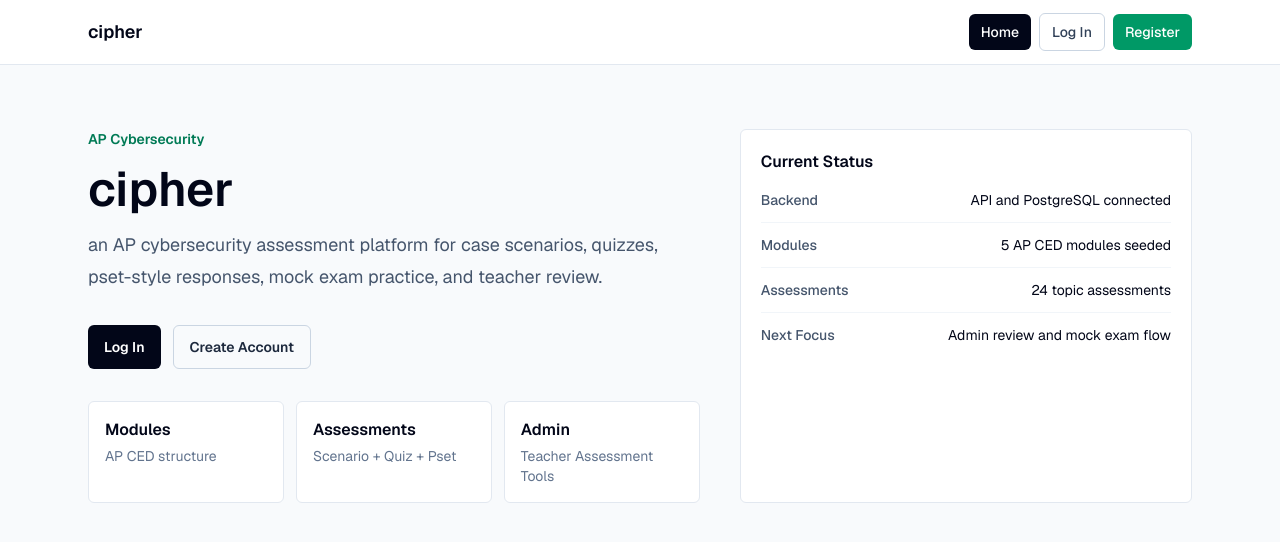
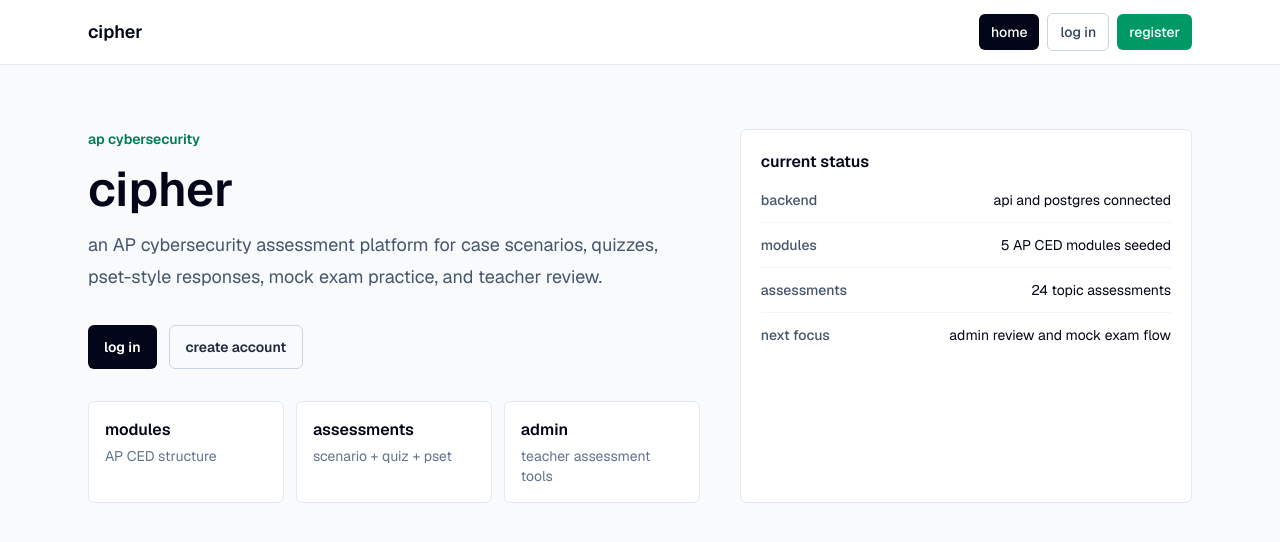
Before and after one commit to 22poco/cipher, a Next.js app in the folder frontend/: page / in a window 1280 px wide. Shown: the top 542 px of the page. Built offline with nearby package versions, Linux system fonts and the light colour scheme.

Commit message:
revert capitalization to lowercase, keep assessments merge
reverted all UI text back to lowercase style as preferred.
assessments page still redirects to /units, nav still has
no separate assessments link.

```diff
--- a/frontend/app/components/app-nav.tsx
+++ b/frontend/app/components/app-nav.tsx
@@ -6,7 +6,7 @@ import { useSyncExternalStore } from "react";
 
 import { clearSession, getStoredUser, subscribeToSessionChange } from "@/lib/auth";
 
-const publicLinks = [{ href: "/", label: "Home" }];
+const publicLinks = [{ href: "/", label: "home" }];
 const getServerUser = () => null;
 
 export function AppNav() {
@@ -33,9 +33,9 @@ export function AppNav() {
         <nav className="flex flex-wrap items-center gap-2 text-sm">
           {[
             ...publicLinks,
-            ...(user ? [{ href: "/units", label: "Modules" }] : []),
-            ...(user ? [{ href: "/dashboard", label: "Dashboard" }] : []),
-            ...(user?.role === "admin" ? [{ href: "/admin", label: "Admin" }] : []),
+            ...(user ? [{ href: "/units", label: "modules" }] : []),
+            ...(user ? [{ href: "/dashboard", label: "dashboard" }] : []),
+            ...(user?.role === "admin" ? [{ href: "/admin", label: "admin" }] : []),
           ].map((link) => {
             const isActive =
               pathname === link.href ||
@@ -63,7 +63,7 @@ export function AppNav() {
               onClick={handleLogout}
               className="rounded-md border border-slate-300 px-3 py-2 font-medium text-slate-700 transition hover:border-slate-950 hover:text-slate-950"
             >
-              Log Out
+              log out
             </button>
           ) : (
             <>
@@ -71,13 +71,13 @@ export function AppNav() {
                 href="/login"
                 className="rounded-md border border-slate-300 px-3 py-2 font-medium text-slate-700 transition hover:border-slate-950 hover:text-slate-950"
               >
-                Log In
+                log in
               </Link>
               <Link
                 href="/register"
                 className="rounded-md bg-emerald-600 px-3 py-2 font-medium text-white transition hover:bg-emerald-700"
               >
-                Register
+                register
               </Link>
             </>
           )}
--- a/frontend/app/components/auth-form.tsx
+++ b/frontend/app/components/auth-form.tsx
@@ -38,7 +38,7 @@ export function AuthForm({ mode }: AuthFormProps) {
       if (caughtError instanceof ApiError) {
         setError(caughtError.message);
       } else {
-        setError("Could not reach the cipher API.");
+        setError("could not reach the cipher api");
       }
     } finally {
       setIsSubmitting(false);
@@ -49,7 +49,7 @@ export function AuthForm({ mode }: AuthFormProps) {
     <form onSubmit={handleSubmit} className="grid gap-4">
       {isRegister ? (
         <label className="grid gap-2 text-sm font-medium text-slate-700">
-          Name
+          name
           <input
             value={name}
             onChange={(event) => setName(event.target.value)}
@@ -60,7 +60,7 @@ export function AuthForm({ mode }: AuthFormProps) {
       ) : null}
 
       <label className="grid gap-2 text-sm font-medium text-slate-700">
-        Email
+        email
         <input
           type="email"
           value={email}
@@ -71,7 +71,7 @@ export function AuthForm({ mode }: AuthFormProps) {
       </label>
 
       <label className="grid gap-2 text-sm font-medium text-slate-700">
-        Password
+        password
         <input
           type="password"
           value={password}
@@ -84,7 +84,7 @@ export function AuthForm({ mode }: AuthFormProps) {
 
       {isRegister ? (
         <fieldset className="grid gap-2">
-          <legend className="text-sm font-medium text-slate-700">Role</legend>
+          <legend className="text-sm font-medium text-slate-700">role</legend>
           <div className="grid grid-cols-2 gap-2">
             {(["student", "admin"] as UserRole[]).map((option) => (
               <label
@@ -121,7 +121,7 @@ export function AuthForm({ mode }: AuthFormProps) {
         disabled={isSubmitting}
         className="h-11 rounded-md bg-emerald-600 px-4 text-sm font-semibold text-white transition hover:bg-emerald-700 disabled:cursor-not-allowed disabled:bg-slate-300"
       >
-        {isSubmitting ? "Working..." : isRegister ? "Create Account" : "Log In"}
+        {isSubmitting ? "working..." : isRegister ? "create account" : "log in"}
       </button>
     </form>
   );
--- a/frontend/app/components/course-loader.tsx
+++ b/frontend/app/components/course-loader.tsx
@@ -33,7 +33,7 @@ export function CourseLoader<T>({ load, children }: CourseLoaderProps<T>) {
           return;
         }
 
-        setError(caughtError.message || "Could not load course content.");
+        setError(caughtError.message || "could not load course content");
       });
   }, [load, router]);
 
@@ -50,7 +50,7 @@ export function CourseLoader<T>({ load, children }: CourseLoaderProps<T>) {
   if (!data) {
     return (
       <main className="mx-auto w-full max-w-6xl px-4 py-10 sm:px-6">
-        <p className="text-sm text-slate-500">Loading course content...</p>
+        <p className="text-sm text-slate-500">loading course content...</p>
       </main>
     );
   }
--- a/frontend/app/components/protected-page.tsx
+++ b/frontend/app/components/protected-page.tsx
@@ -43,7 +43,7 @@ export function ProtectedPage({ allowedRole, children }: ProtectedPageProps) {
   if (status === "loading") {
     return (
       <main className="mx-auto w-full max-w-6xl px-4 py-10 sm:px-6">
-        <p className="text-sm text-slate-500">Checking your session...</p>
+        <p className="text-sm text-slate-500">checking your session...</p>
       </main>
     );
   }
@@ -52,7 +52,7 @@ export function ProtectedPage({ allowedRole, children }: ProtectedPageProps) {
     return (
       <main className="mx-auto w-full max-w-6xl px-4 py-10 sm:px-6">
         <div className="rounded-md border border-amber-200 bg-amber-50 p-4 text-sm text-amber-800">
-          This area is only available to {allowedRole} accounts.
+          this area is only available to {allowedRole} accounts.
         </div>
       </main>
     );
--- a/frontend/app/dashboard/page.tsx
+++ b/frontend/app/dashboard/page.tsx
@@ -41,7 +41,7 @@ function StudentDashboard({
         setUnits(unitsData);
       })
       .catch((caughtError) =>
-        setError(caughtError instanceof Error ? caughtError.message : "Could not load progress."),
+        setError(caughtError instanceof Error ? caughtError.message : "could not load progress"),
       );
   }, []);
 
@@ -77,12 +77,12 @@ function StudentDashboard({
   return (
     <main className="mx-auto grid w-full max-w-6xl gap-6 px-4 py-10 sm:px-6">
       <div className="grid gap-2">
-        <p className="text-sm font-semibold text-emerald-700">Student Dashboard</p>
+        <p className="text-sm font-semibold text-emerald-700">student dashboard</p>
         <h1 className="text-3xl font-semibold tracking-normal text-slate-950">
-          Welcome, {name}
+          welcome, {name}
         </h1>
         <p className="text-sm text-slate-600">
-          Signed in as {email} with the {role} role.
+          signed in as {email} with the {role} role.
         </p>
       </div>
 
@@ -94,16 +94,16 @@ function StudentDashboard({
 
       <section className="grid gap-4 md:grid-cols-3">
         {[
-          ["Overall Progress", `${overallPercent}% Complete`],
+          ["overall progress", `${overallPercent}% complete`],
           [
-            "Assessment Progress",
+            "assessment progress",
             progress
               ? `${completedAssessments}/${totalAssessments} assessments complete`
-              : "Loading progress...",
+              : "loading progress...",
           ],
           [
-            "Latest Quiz",
-            latestAttempt ? `${latestAttempt.score}% score` : "No attempts yet",
+            "latest quiz",
+            latestAttempt ? `${latestAttempt.score}% score` : "no attempts yet",
           ],
         ].map(([title, value]) => (
           <div key={title} className="rounded-md border border-slate-200 bg-white p-5">
@@ -116,13 +116,13 @@ function StudentDashboard({
       <section className="rounded-md border border-slate-200 bg-white p-5">
         <div className="grid gap-5 lg:grid-cols-[minmax(0,1fr)_auto] lg:items-center">
           <div className="min-w-0 lg:max-w-3xl">
-            <h2 className="text-lg font-semibold text-slate-950">Module Progress</h2>
+            <h2 className="text-lg font-semibold text-slate-950">module progress</h2>
             <div className="mt-4 grid gap-3">
               {moduleProgress.map(({ unit, completed, total, percent }) => (
                 <div key={unit.id}>
                   <div className="flex items-center justify-between gap-3 text-sm">
                     <span className="font-medium text-slate-700">
-                      Module {unit.order_index}: {unit.title}
+                      module {unit.order_index}: {unit.title}
                     </span>
                     <span className="text-slate-500">
                       {completed}/{total}
@@ -142,13 +142,13 @@ function StudentDashboard({
             href="/units"
             className="flex h-10 items-center justify-center rounded-md bg-slate-950 px-4 text-sm font-semibold text-white transition hover:bg-slate-800 lg:justify-self-end"
           >
-            View Modules
+            view modules
           </Link>
         </div>
       </section>
 
       <section className="rounded-md border border-slate-200 bg-white p-5">
-        <h2 className="text-lg font-semibold text-slate-950">Recent Quiz Attempts</h2>
+        <h2 className="text-lg font-semibold text-slate-950">recent quiz attempts</h2>
         <div className="mt-4 grid gap-2">
           {progress && progress.quiz_attempts.length > 0 ? (
             progress.quiz_attempts.slice(0, 5).map((attempt) => (
@@ -162,7 +162,7 @@ function StudentDashboard({
             ))
           ) : (
             <p className="text-sm text-slate-600">
-              No quiz attempts yet. Open an assessment to see scores here.
+              no quiz attempts yet. open an assessment to see scores here.
             </p>
           )}
         </div>
--- a/frontend/app/layout.tsx
+++ b/frontend/app/layout.tsx
@@ -15,7 +15,7 @@ const geistMono = Geist_Mono({
 
 export const metadata: Metadata = {
   title: "cipher",
-  description: "AP Cybersecurity Assessment Platform",
+  description: "ap cybersecurity learning platform",
 };
 
 export default function RootLayout({
--- a/frontend/app/login/page.tsx
+++ b/frontend/app/login/page.tsx
@@ -7,10 +7,10 @@ export default function LoginPage() {
     <main className="mx-auto grid w-full max-w-md gap-6 px-4 py-10 sm:px-6">
       <div className="grid gap-2">
         <h1 className="text-3xl font-semibold tracking-normal text-slate-950">
-          Log In
+          log in
         </h1>
         <p className="text-sm leading-6 text-slate-600">
-          Access your cipher dashboard and continue your AP Cybersecurity work.
+          access your cipher dashboard and continue your ap cybersecurity work.
         </p>
       </div>
 
@@ -19,9 +19,9 @@ export default function LoginPage() {
       </section>
 
       <p className="text-sm text-slate-600">
-        No account yet?{" "}
+        no account yet?{" "}
         <Link href="/register" className="font-semibold text-emerald-700">
-          Register
+          register
         </Link>
       </p>
     </main>
--- a/frontend/app/modules/[moduleId]/page.tsx
+++ b/frontend/app/modules/[moduleId]/page.tsx
@@ -21,14 +21,14 @@ export default function ModuleDetailPage() {
         <main className="mx-auto grid w-full max-w-6xl gap-6 px-4 py-10 sm:px-6">
           <nav className="text-sm text-slate-500">
             <Link href="/units" className="font-medium text-slate-700 hover:text-slate-950">
-              Modules
+              modules
             </Link>{" "}
-            / Assessment Set
+            / assessment set
           </nav>
 
           <div className="grid gap-2">
             <p className="text-sm font-semibold text-emerald-700">
-              Assessment Set
+              assessment set
             </p>
             <h1 className="text-3xl font-semibold tracking-normal text-slate-950">
               {module.title}
@@ -39,11 +39,11 @@ export default function ModuleDetailPage() {
           </div>
 
           <section className="rounded-md border border-slate-200 bg-white p-5">
-            <h2 className="text-lg font-semibold text-slate-950">Assessments</h2>
+            <h2 className="text-lg font-semibold text-slate-950">assessments</h2>
             <div className="mt-4 grid gap-3">
               {module.lessons.length === 0 ? (
                 <p className="text-sm text-slate-600">
-                  No assessments have been added to this module yet.
+                  no assessments have been added to this module yet.
                 </p>
               ) : (
                 module.lessons.map((lesson) => (
@@ -55,7 +55,7 @@ export default function ModuleDetailPage() {
                     <div>
                       <p className="font-semibold text-slate-950">{lesson.title}</p>
                       <p className="mt-1 text-sm text-slate-500">
-                        Assessment {lesson.order_index}
+                        assessment {lesson.order_index}
                       </p>
                     </div>
                     <span className="w-fit rounded-md bg-slate-100 px-2 py-1 text-xs font-medium text-slate-600">
--- a/frontend/app/page.tsx
+++ b/frontend/app/page.tsx
@@ -18,7 +18,7 @@ export default function Home() {
     <main className="mx-auto grid w-full max-w-6xl gap-10 px-4 py-10 sm:px-6 lg:grid-cols-[1.15fr_0.85fr] lg:py-16">
       <section className="grid content-start gap-8">
         <div className="grid gap-4">
-          <p className="text-sm font-semibold text-emerald-700">AP Cybersecurity</p>
+          <p className="text-sm font-semibold text-emerald-700">ap cybersecurity</p>
           <h1 className="max-w-3xl text-4xl font-semibold tracking-normal text-slate-950 sm:text-5xl">
             cipher
           </h1>
@@ -35,13 +35,13 @@ export default function Home() {
                 href="/units"
                 className="flex h-11 items-center justify-center rounded-md bg-slate-950 px-4 text-sm font-semibold text-white transition hover:bg-slate-800"
               >
-                Open Modules
+                open modules
               </Link>
               <Link
                 href={user.role === "admin" ? "/admin" : "/dashboard"}
                 className="flex h-11 items-center justify-center rounded-md border border-slate-300 px-4 text-sm font-semibold text-slate-800 transition hover:border-slate-950"
               >
-                Open Dashboard
+                open dashboard
               </Link>
             </>
           ) : (
@@ -50,13 +50,13 @@ export default function Home() {
                 href="/login"
                 className="flex h-11 items-center justify-center rounded-md bg-slate-950 px-4 text-sm font-semibold text-white transition hover:bg-slate-800"
               >
-                Log In
+                log in
               </Link>
               <Link
                 href="/register"
                 className="flex h-11 items-center justify-center rounded-md border border-slate-300 px-4 text-sm font-semibold text-slate-800 transition hover:border-slate-950"
               >
-                Create Account
+                create account
               </Link>
             </>
           )}
@@ -64,9 +64,9 @@ export default function Home() {
 
         <div className="grid gap-3 sm:grid-cols-3">
           {[
-            ["Modules", "AP CED structure"],
-            ["Assessments", "Scenario + Quiz + Pset"],
-            ["Admin", "Teacher Assessment Tools"],
+            ["modules", "AP CED structure"],
+            ["assessments", "scenario + quiz + pset"],
+            ["admin", "teacher assessment tools"],
           ].map(([title, copy]) => (
             <div key={title} className="rounded-md border border-slate-200 bg-white p-4">
               <p className="font-semibold text-slate-950">{title}</p>
@@ -77,13 +77,13 @@ export default function Home() {
       </section>
 
       <section className="rounded-md border border-slate-200 bg-white p-5">
-        <h2 className="text-base font-semibold text-slate-950">Current Status</h2>
+        <h2 className="text-base font-semibold text-slate-950">current status</h2>
         <div className="mt-4 grid gap-3 text-sm">
           {[
-            ["Backend", "API and PostgreSQL connected"],
-            ["Modules", "5 AP CED modules seeded"],
-            ["Assessments", "24 topic assessments"],
-            ["Next Focus", "Admin review and mock exam flow"],
+            ["backend", "api and postgres connected"],
+            ["modules", "5 AP CED modules seeded"],
+            ["assessments", "24 topic assessments"],
+            ["next focus", "admin review and mock exam flow"],
           ].map(([label, value]) => (
             <div
               key={label}
--- a/frontend/app/register/page.tsx
+++ b/frontend/app/register/page.tsx
@@ -7,10 +7,10 @@ export default function RegisterPage() {
     <main className="mx-auto grid w-full max-w-md gap-6 px-4 py-10 sm:px-6">
       <div className="grid gap-2">
         <h1 className="text-3xl font-semibold tracking-normal text-slate-950">
-          Create Account
+          create account
         </h1>
         <p className="text-sm leading-6 text-slate-600">
-          Create a student or admin account for the current development build.
+          create a student or admin account for the current development build.
         </p>
       </div>
 
@@ -19,9 +19,9 @@ export default function RegisterPage() {
       </section>
 
       <p className="text-sm text-slate-600">
-        Already have an account?{" "}
+        already have an account?{" "}
         <Link href="/login" className="font-semibold text-emerald-700">
-          Log In
+          log in
         </Link>
       </p>
     </main>
--- a/frontend/app/units/page.tsx
+++ b/frontend/app/units/page.tsx
@@ -14,18 +14,19 @@ export default function UnitsPage() {
       {(units: Unit[]) => (
         <main className="mx-auto grid w-full max-w-6xl gap-6 px-4 py-10 sm:px-6">
           <div className="grid gap-2">
-            <p className="text-sm font-semibold text-emerald-700">Module Structure</p>
+            <p className="text-sm font-semibold text-emerald-700">module structure</p>
             <h1 className="text-3xl font-semibold tracking-normal text-slate-950">
-              Modules
+              modules
             </h1>
             <p className="max-w-5xl text-sm leading-6 text-slate-600">
-              Browse the five AP cybersecurity modules and open their topic assessments.
+              browse the five AP cybersecurity modules and open their topic assessments.
+              this is the structural view; the assessment hub is the main student path.
             </p>
           </div>
 
           {units.length === 0 ? (
             <section className="rounded-md border border-slate-200 bg-white p-5 text-sm text-slate-600">
-              No modules have been added yet. Run the course seed script to add them.
+              no modules have been added yet. run the course seed script to add them.
             </section>
           ) : (
             <section className="grid gap-4">
@@ -37,7 +38,7 @@ export default function UnitsPage() {
                   <div className="flex flex-col gap-4 sm:flex-row sm:items-start sm:justify-between">
                     <div>
                       <p className="text-sm font-medium text-slate-500">
-                        Module {unit.order_index}
+                        module {unit.order_index}
                       </p>
                       <h2 className="mt-1 text-2xl font-semibold text-slate-950">
                         {unit.title}
@@ -50,7 +51,7 @@ export default function UnitsPage() {
                       href={`/units/${unit.id}`}
                       className="flex h-10 w-fit items-center justify-center rounded-md bg-slate-950 px-4 text-sm font-semibold text-white transition hover:bg-slate-800"
                     >
-                      Open Module
+                      open module
                     </Link>
                   </div>
 
@@ -73,7 +74,7 @@ export default function UnitsPage() {
             href="/dashboard"
             className="w-fit rounded-md border border-slate-300 px-4 py-2 text-sm font-semibold text-slate-700 transition hover:border-slate-950 hover:text-slate-950"
           >
-            Back to Dashboard
+            back to dashboard
           </Link>
         </main>
       )}
```
Also changed, not shown: frontend/app/lessons/[lessonId]/page.tsx (+29 -29 lines).
